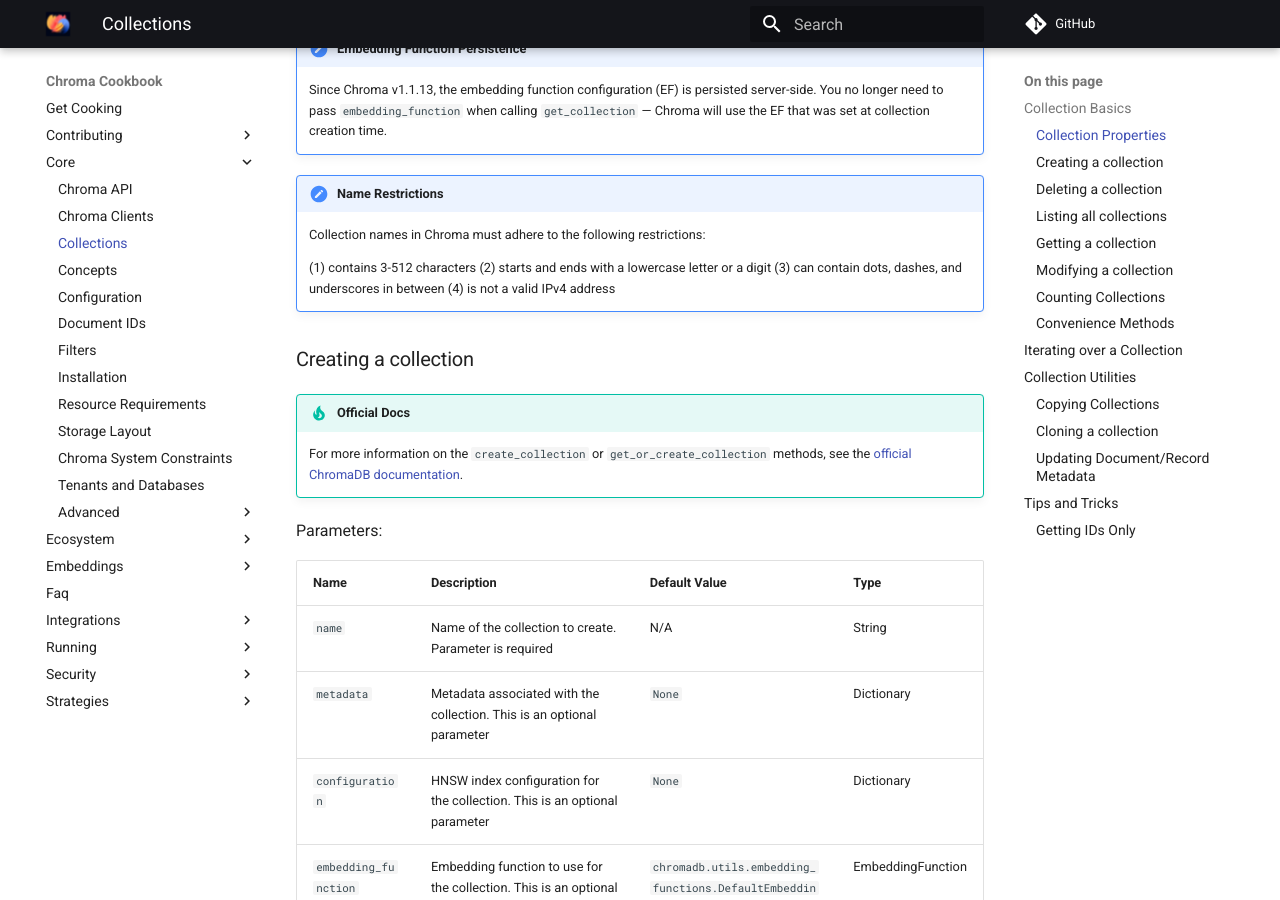
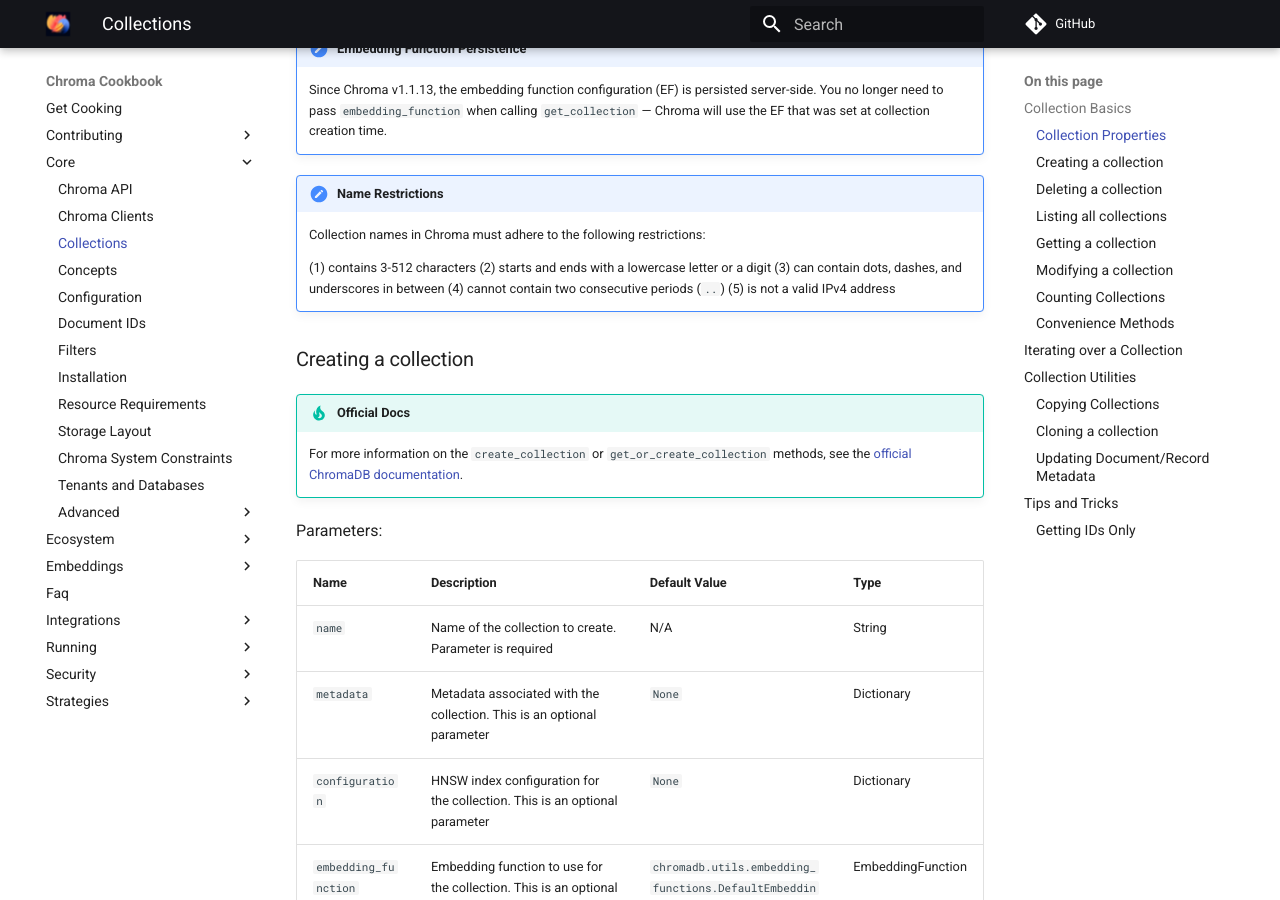
Before and after one commit to amikos-tech/chroma-cookbook, an MkDocs documentation site: the page built from docs/core/collections.md, in a window 1280 px wide and 900 px high, scrolled down 1269 px. Built offline with MkDocs 1.6.1 and Material for MkDocs 9.7.7, drawn with Linux system fonts in a browser that asks for light colours; comment, search, counter and statistics services are not loaded; some of the changed lines change nothing that is shown; some of the changed text lies outside the part shown.

Commit message:
docs: restore consecutive periods rule, clarify list_collections return type

````diff
--- a/docs/core/collections.md
+++ b/docs/core/collections.md
@@ -47,7 +47,8 @@
     (1) contains 3-512 characters
     (2) starts and ends with a lowercase letter or a digit
     (3) can contain dots, dashes, and underscores in between
-    (4) is not a valid IPv4 address
+    (4) cannot contain two consecutive periods (`..`)
+    (5) is not a valid IPv4 address
 
 ### Creating a collection
 
@@ -240,7 +241,7 @@
 
     For more information on the `list_collections` method, see the [official ChromaDB documentation](https://docs.trychroma.com/reference/python/client#listcollections).
 
-The `list_collections` method returns a list of collection names. It supports pagination via `offset` and `limit` parameters.
+The `list_collections` method returns `Collection` objects (name, metadata, configuration, and counts). Use `offset` and `limit` to paginate through large tenants or databases.
 
 Parameters:
 
@@ -267,10 +268,10 @@
     import { ChromaClient } from "chromadb";
 
     const client = new ChromaClient();
-    const collections = await client.listCollections();
+    const collections = await client.listCollections({ limit: 10, offset: 0 });
 
-    // with pagination
-    const page = await client.listCollections({ limit: 10, offset: 0 });
+    // fetch the next page by advancing the offset
+    const nextPage = await client.listCollections({ limit: 10, offset: 10 });
     ```
 
 === "Go"
````
